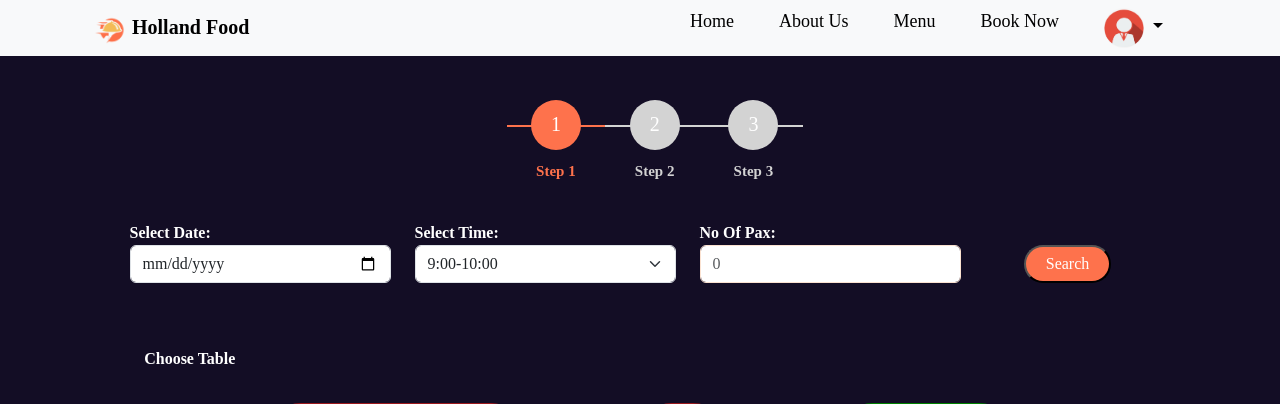
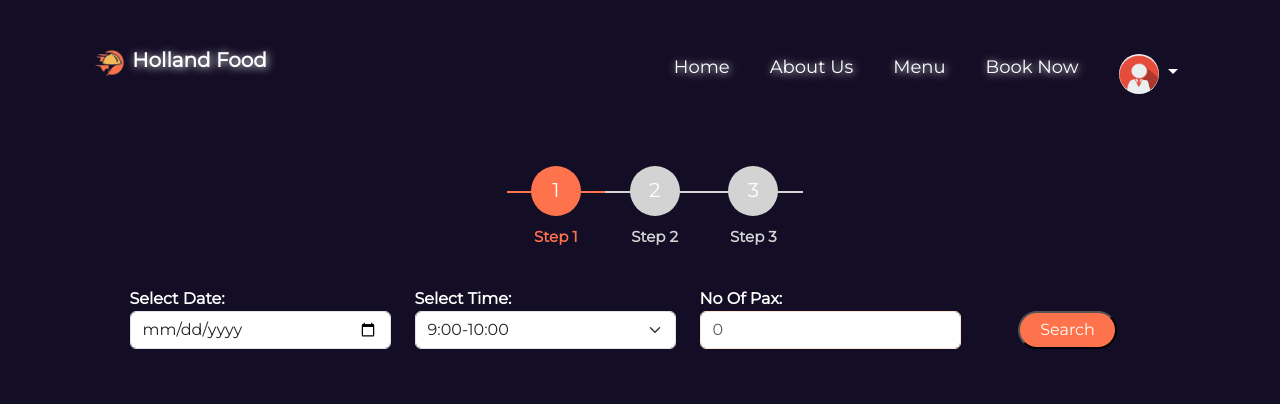
Before and after one commit to miracle1116/HollandFood, a PHP site: page /Layout/user/user_table.html in a window 1280 px wide. Shown: the top 404 px of the page. Run offline with PHP 8.4, Linux system fonts and the light colour scheme.

Commit message:
user page navbar

```diff
--- a/Layout/user/user_table.html
+++ b/Layout/user/user_table.html
@@ -1,5 +1,6 @@
 <!DOCTYPE html>
 <html lang="en">
+
 <head>
     <meta charset="UTF-8">
     <meta http-equiv="X-UA-Compatible" content="IE=edge">
@@ -18,14 +19,21 @@
     <link rel="stylesheet" href="/styles/user_progress.css">
 
     <!-- Include Bootsrap JavaScript plugin -->
-     <script src="https://cdn.jsdelivr.net/npm/bootstrap@5.3.0-alpha3/dist/js/bootstrap.bundle.min.js" integrity="sha384-ENjdO4Dr2bkBIFxQpeoTz1HIcje39Wm4jDKdf19U8gI4ddQ3GYNS7NTKfAdVQSZe" crossorigin="anonymous"></script>
+    <script src="https://cdn.jsdelivr.net/npm/bootstrap@5.3.0-alpha3/dist/js/bootstrap.bundle.min.js"
+        integrity="sha384-ENjdO4Dr2bkBIFxQpeoTz1HIcje39Wm4jDKdf19U8gI4ddQ3GYNS7NTKfAdVQSZe"
+        crossorigin="anonymous"></script>
+
+    <!-- external font -->
+    <link href='https://fonts.googleapis.com/css?family=Montserrat' rel='stylesheet'>
 
 </head>
+
 <body>
-    <header class="bg-light">
+    <header>
         <nav class="navbar navbar-expand-lg navbar-light navbar-custom">
             <div class="container">
-                <a class="navbar-brand fw-bold" href="index.html"><img src="/images/holland_food_icon.png" width="35px" />
+                <a class="navbar-brand fw-bold" href="index.html"><img src="/images/holland_food_icon.png"
+                        width="35px" />
                     Holland Food</a>
                 <!-- hamburger icon when screen size become small -->
                 <button class="navbar-toggler" type="button" data-bs-toggle="collapse" data-bs-target="#navbarText"
@@ -33,32 +41,32 @@
                     <i class="fas fa-stream navbar-toggler-icon"></i>
                 </button>
 
-                <div class="collapse navbar-collapse" id="navbarText">
-                    <ul class="navbar-nav ms-auto mb-2 mb-lg-0">
+                <div class="collapse navbar-collapse " id="navbarText">
+                    <ul class="navbar-nav ms-auto mb-2 mb-lg-0 mt-3">
                         <li class="nav-item active">
-                            <a class="nav-link active" aria-current="page" href="#home">Home</a>
+                            <a class="nav-link active nav-link-underline" aria-current="page" href="#home">Home</a>
                         </li>
 
                         <li class="nav-item active">
-                            <a class="nav-link" href="#menu">About Us</a>
+                            <a class="nav-link nav-link-underline" href="#menu">About Us</a>
                         </li>
 
                         <li class="nav-item active">
-                            <a class="nav-link" href="#music">Menu</a>
+                            <a class="nav-link nav-link-underline" href="#music">Menu</a>
                         </li>
 
                         <li class="nav-item active">
-                            <a class="nav-link active" href="#jobs">Book Now</a>
+                            <a class="nav-link active nav-link-underline" href="#jobs">Book Now</a>
                         </li>
 
-                        <li class="nav-item dropdown">
+                        <li class="nav-item dropdow ">
                             <a class="nav-link dropdown-toggle" href="#" id="navbarDropdownMenuLink" role="button"
                                 data-bs-toggle="dropdown" aria-haspopup="true" aria-expanded="false">
                                 <img src="/images/profile-icon.png" width="40" height="40" class="rounded-circle">
                             </a>
                             <div class="dropdown-menu" aria-labelledby="navbarDropdownMenuLink">
-                                <a class="dropdown-item" href="user_profile.html">Edit Profile</a>
-                                <a class="dropdown-item" href="/index.html">Log Out</a>
+                                <a class="dropdown-item" href="#">Edit Profile</a>
+                                <a class="dropdown-item" href="#">Log Out</a>
                             </div>
                         </li>
                     </ul>
@@ -94,7 +102,8 @@
                 <div class="col-lg-3 col-sm-3 col-md-3 col-3 ">
                     <label class="fw-bold label" for="date">Select Date:</label>
                     <div class="input-group">
-                        <input type="date" class="form-control input" id="date" aria-describedby="emailHelp" placeholder="Enter email">
+                        <input type="date" class="form-control input" id="date" aria-describedby="emailHelp"
+                            placeholder="Enter email">
                     </div>
                 </div>
 
@@ -112,7 +121,7 @@
 
                 <div class="form-group col-lg-3 col-sm-3 col-md-3 col-3  ">
                     <label class="fw-bold label" for="noOfPax">No Of Pax:</label>
-                    <input type="number" class="form-control input input-border" id="noOfPax"  placeholder="0">
+                    <input type="number" class="form-control input input-border" id="noOfPax" placeholder="0">
                 </div>
 
                 <div class="form-group col-lg-2 col-sm-2 col-md-2 col-2 text-center  ">
@@ -129,7 +138,8 @@
             <!-- Table row -->
             <div class="col-11 col-lg-11 ">
                 <div class=" row justify-content-center">
-                    <div class= "rounded-5 col-4 col-sm-4 col-md-4 col-lg-3 table-all me-2 me-lg-3 d-flex justify-content-center">
+                    <div
+                        class="rounded-5 col-4 col-sm-4 col-md-4 col-lg-3 table-all me-2 me-lg-3 d-flex justify-content-center">
                         <div class="text-center">
                             <p>T1<br> 6 pax</p>
 
@@ -138,7 +148,8 @@
                     </div>
                     <div class="col-1 col-lg-1 me-2 me-lg-3">
                     </div>
-                    <div class="rounded-5 col-2 col-sm-2 col-md-2 col-lg-1 table-all me-2 me-lg-3 d-flex justify-content-center">
+                    <div
+                        class="rounded-5 col-2 col-sm-2 col-md-2 col-lg-1 table-all me-2 me-lg-3 d-flex justify-content-center">
                         <div class="text-center">
                             <p>T2<br> 2 pax</p>
 
@@ -158,7 +169,8 @@
 
             <div class="col-11 col-lg-11 mt-5">
                 <div class=" row justify-content-center">
-                    <div class="rounded-5 col-2 col-sm-2 col-md-2 col-lg-1 table-all me-2 me-lg-3 d-flex justify-content-center">
+                    <div
+                        class="rounded-5 col-2 col-sm-2 col-md-2 col-lg-1 table-all me-2 me-lg-3 d-flex justify-content-center">
                         <div class="text-center">
                             <p>T4<br> 2 pax</p>
 
@@ -166,7 +178,8 @@
                     </div>
                     <div class="col-1 col-lg-1 me-2 me-lg-3">
                     </div>
-                    <div class="rounded-5 col-3 col-sm-3 col-md-3 col-lg-2 table-all me-2 me-lg-3 d-flex justify-content-center">
+                    <div
+                        class="rounded-5 col-3 col-sm-3 col-md-3 col-lg-2 table-all me-2 me-lg-3 d-flex justify-content-center">
                         <div class="text-center">
                             <p>T5<br> 4 pax</p>
 
@@ -187,7 +200,8 @@
 
             <div class="col-11 col-lg-11 mt-5">
                 <div class=" row justify-content-center">
-                    <div class="rounded-5 col-3 col-sm-3 col-md-3 col-lg-2 table-all me-2 me-lg-3 d-flex justify-content-center">
+                    <div
+                        class="rounded-5 col-3 col-sm-3 col-md-3 col-lg-2 table-all me-2 me-lg-3 d-flex justify-content-center">
                         <div class="text-center">
                             <p>T7<br> 4 pax</p>
 
@@ -196,7 +210,8 @@
                     <div class="col-1 col-lg-1 me-2 me-lg-3">
                     </div>
 
-                    <div class="rounded-5 col-4 col-sm-4 col-md-4 col-lg-3 table-all me-2 me-lg-3 d-flex justify-content-center">
+                    <div
+                        class="rounded-5 col-4 col-sm-4 col-md-4 col-lg-3 table-all me-2 me-lg-3 d-flex justify-content-center">
                         <div class="text-center">
                             <p>T8<br> 6 pax</p>
 
@@ -242,7 +257,8 @@
             <div class="col-11 col-lg-11 mt-5">
                 <p class="label mt-2" id="selectedTable" style="display: inline-block;">Selected Table ID:</p>
                 <div class="button-container" style="display: inline-block; float: right; padding-left: 10px;">
-                  <button type="submit" onclick="location.href = 'user_menu.html';" class="end-button button-shape">Next</button>
+                    <button type="submit" onclick="location.href = 'user_menu.html';"
+                        class="end-button button-shape">Next</button>
                 </div>
             </div>
 
@@ -262,8 +278,8 @@
 
         tableDivs.forEach((div, index) => {
             if (borderColors[index] === 1) {
-                div.classList.add('unavailable','disabled');
-            }else if (borderColors[index] === 0){
+                div.classList.add('unavailable', 'disabled');
+            } else if (borderColors[index] === 0) {
                 div.classList.add('available');
             }
             div.addEventListener('click', () => {
@@ -279,4 +295,5 @@
     </script>
 
 </body>
+
 </html>
--- a/styles/user_table.css
+++ b/styles/user_table.css
@@ -2,7 +2,7 @@
     font-family: 'Montserrat';
 }
 
-body{
+body {
     background-color: #130D25;
     padding-bottom: 20px;
 }
@@ -30,18 +30,40 @@ body{
     padding-bottom: 5px;
 }
 
-.navbar-light .navbar-nav .nav-link{
-  color: black;
+.navbar-light .navbar-nav .nav-link {
+    color: white;
     font-size: 18px;
-  padding: 0px 35px 0px 10px;
+    padding: 10px 0px 0px 0px;
+    margin: 20px;
+    text-shadow: 1px 1px 8px white;
 
 }
 
-.navbar-light .navbar-brand{
-  color: black;
+.navbar-light .navbar-brand {
+    color: white;
     font-size: 20px;
     padding: 0px 35px 0px 10px;
+    text-shadow: 1px 1px 8px white;
 
+}
+
+.nav-link {
+    position: relative;
+}
+
+.nav-link-underline::after {
+    content: "";
+    position: absolute;
+    background-color: #FE724C;
+    height: 3px;
+    width: 0;
+    left: 0;
+    bottom: -10px;
+    transition: 0.3s;
+}
+
+.nav-link-underline:hover::after {
+    width: 100%;
 }
 
 
@@ -49,9 +71,10 @@ html {
     height: 100%
 }
 
-h2{
+h2 {
     color: #2F8D46;
 }
+
 #form {
     text-align: center;
     position: relative;
@@ -136,28 +159,30 @@ h2{
 }
 
 .icon {
-    font-size: 1.7rem; /* Change this value to adjust the size */
+    font-size: 1.7rem;
+    /* Change this value to adjust the size */
     color: #fe724c;
 }
 
-.ordered-food{
+.ordered-food {
     font-size: 12px;
 }
 
-.line-break{
+.line-break {
     color: #fe724c;
     padding: 0px 10px 0px 10px;
     margin-top: 10px;
 }
 
-.input-border{
+.input-border {
     border-color: #FBE2D1;
 }
-.div-border{
-    border:1px #FBE2D1 solid;
+
+.div-border {
+    border: 1px #FBE2D1 solid;
 }
 
-.bg-white{
+.bg-white {
     background: #ffffff;
 }
 
@@ -174,22 +199,22 @@ h2{
     order: 2;
 }
 
-.button-shape{
+.button-shape {
     border-radius: 20px;
     background-color: #fe724c;
     color: white;
     padding: 5px 20px 5px 20px;
 }
 
-.button-shape:hover{
+.button-shape:hover {
     background-color: orangered;
 }
 
-.label{
+.label {
     color: white;
 }
 
-.table-all{
+.table-all {
     background-color: white;
     border: #fe724c solid 8px;
     height: 100px;
@@ -220,27 +245,27 @@ h2{
     pointer-events: none;
 }
 
-.selected{
+.selected {
     border: 12px solid #fe724c;
     transform: scale(1.1);
-    box-shadow:  0 0 3px orange, 0 0 7px orange, 0 0 12px orange;
+    box-shadow: 0 0 3px orange, 0 0 7px orange, 0 0 12px orange;
 }
 
-.table-label-unavailable{
+.table-label-unavailable {
     width: 20px;
     height: 20px;
     background-color: rgb(190, 28, 28);
     display: inline-block;
 }
 
-.table-label-available{
+.table-label-available {
     width: 20px;
     height: 20px;
     background-color: green;
     display: inline-block;
 }
 
-.table-label-selected{
+.table-label-selected {
     width: 20px;
     height: 20px;
     background-color: #fe724c;
```
Also changed, not shown: Layout/user/user_confirmation.html (+52 -37 lines), Layout/user/user_menu.html (+5 -5 lines), styles/user_confirmation.css (+32 -10 lines), styles/user_menu.css (+90 -53 lines). Lines whose indentation alone changed are shown as unchanged.
